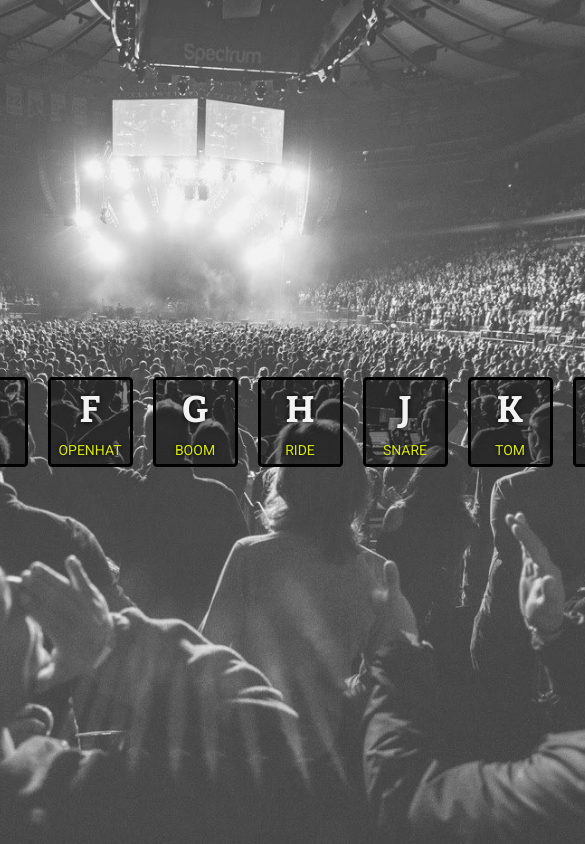
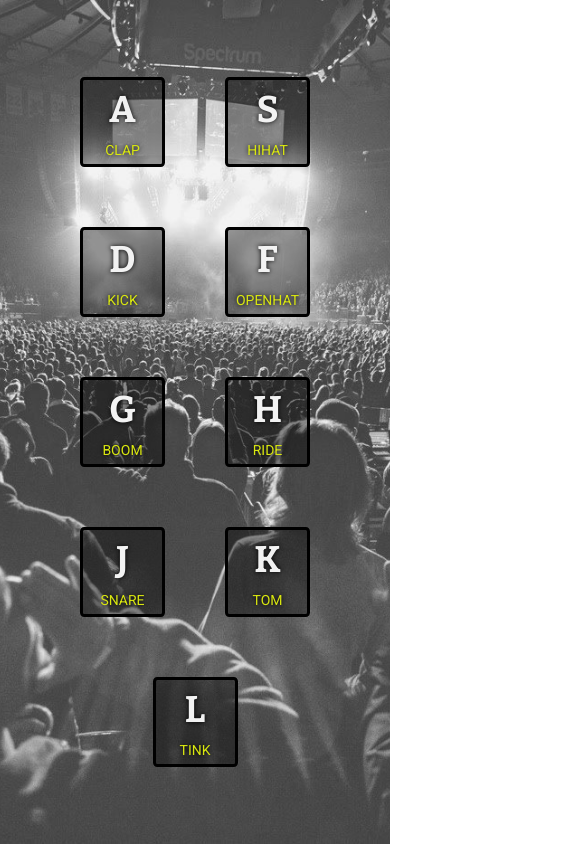
Before and after one commit to lclpdanella/drum-kit-2.0, a plain HTML site: page index.html in a window 390 px wide. Shown: the top 844 px of the page, 585 px wide, since content can reach past the window. Drawn offline with nearby package versions, Linux system fonts and the light colour scheme.

Commit message:
styles.css

```diff
--- a/styles.css
+++ b/styles.css
@@ -21,6 +21,7 @@ body {
     align-items: center;
     justify-content: center;
     opacity: 1;
+    flex-wrap: wrap;
 }
 
 .key {
@@ -59,3 +60,9 @@ span {
     color: rgb(217, 231, 15);
     margin-top: 10px;
 }
+
+@media screen and (max-width: 600px) {
+    .key {
+        margin: 30px;
+    }
+  }
```
